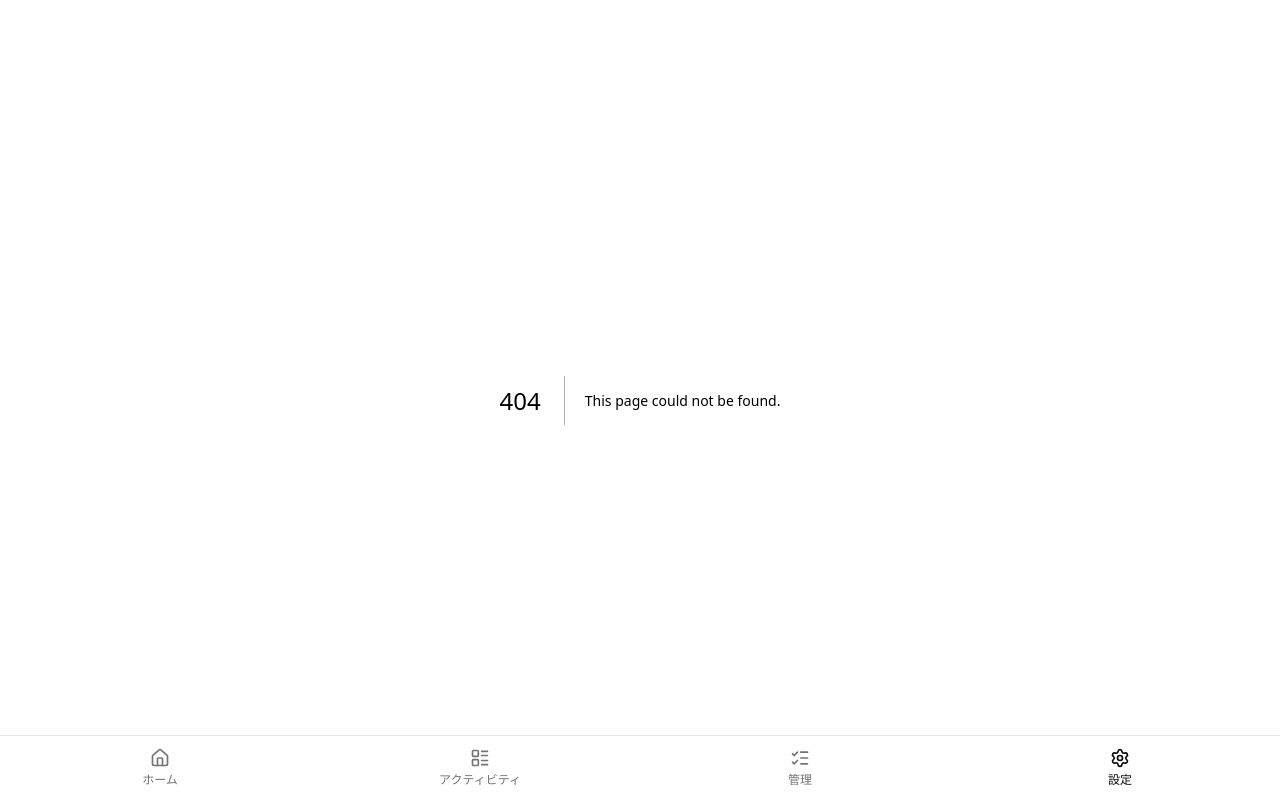
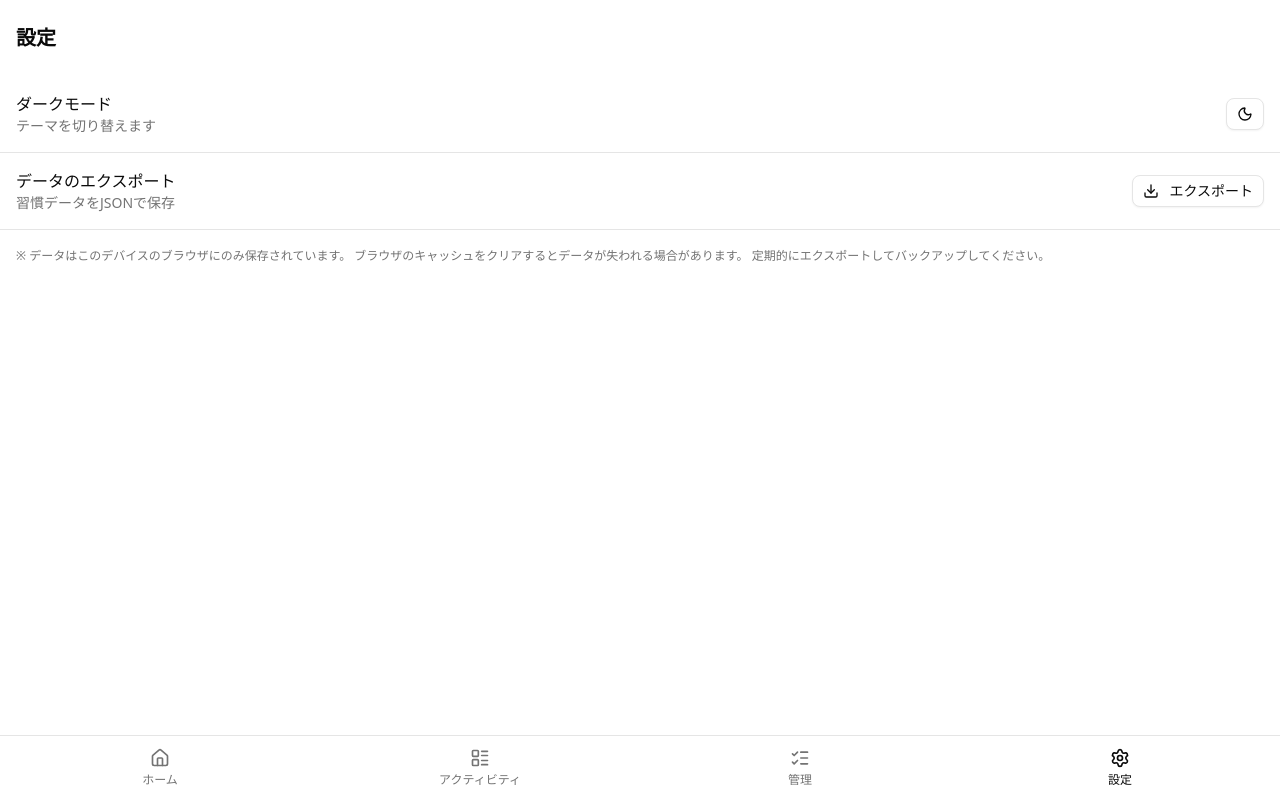
Before and after one commit to Sottiki/kusa-hayasu, a Next.js app: page /settings in a window 1280 px wide. Before the commit this address had no page. Built offline with nearby package versions, Linux system fonts and the light colour scheme.

Commit message:
feat: 設定画面を追加

```diff
--- /dev/null
+++ b/src/app/settings/page.tsx
@@ -0,0 +1,12 @@
+import { SettingsPanel } from "@/components/settings/settings-panel";
+
+export default function SettingsPage() {
+	return (
+		<main className="min-h-svh pb-20">
+			<div className="px-4 pt-6">
+				<h1 className="mb-6 text-xl font-semibold">設定</h1>
+			</div>
+			<SettingsPanel />
+		</main>
+	);
+}
--- /dev/null
+++ b/src/components/settings/settings-panel.tsx
@@ -0,0 +1,89 @@
+"use client";
+
+import { Download, Moon, Sun } from "lucide-react";
+import { useTheme } from "next-themes";
+import { useEffect, useState } from "react";
+import { Button } from "@/components/ui/button";
+
+/** データのエクスポート処理 — localStorage の全データをJSONファイルとしてダウンロード */
+function exportData() {
+	const keys = [
+		"kusa-hayasu:habits",
+		"kusa-hayasu:records",
+		"kusa-hayasu:milestones",
+	];
+	const data: Record<string, unknown> = {};
+	for (const key of keys) {
+		const raw = localStorage.getItem(key);
+		data[key] = raw ? JSON.parse(raw) : [];
+	}
+
+	const json = JSON.stringify(data, null, 2);
+	const blob = new Blob([json], { type: "application/json" });
+	const url = URL.createObjectURL(blob);
+
+	const a = document.createElement("a");
+	a.href = url;
+	a.download = `kusa-hayasu-backup-${new Date().toISOString().slice(0, 10)}.json`;
+	a.click();
+	URL.revokeObjectURL(url);
+}
+
+/** 設定パネル — ダークモード切替・データエクスポート */
+export function SettingsPanel() {
+	const { theme, setTheme } = useTheme();
+	// hydration mismatch 防止
+	const [mounted, setMounted] = useState(false);
+	useEffect(() => setMounted(true), []);
+
+	const isDark = theme === "dark";
+
+	return (
+		<div className="divide-y">
+			{/* ダークモード切替 */}
+			<div className="flex items-center justify-between px-4 py-4">
+				<div>
+					<p className="font-medium">ダークモード</p>
+					<p className="text-muted-foreground text-sm">テーマを切り替えます</p>
+				</div>
+				{mounted && (
+					<Button
+						variant="outline"
+						size="sm"
+						onClick={() => setTheme(isDark ? "light" : "dark")}
+						aria-label={isDark ? "ライトモードに切替" : "ダークモードに切替"}
+					>
+						{isDark ? (
+							<Sun className="h-4 w-4" />
+						) : (
+							<Moon className="h-4 w-4" />
+						)}
+					</Button>
+				)}
+			</div>
+
+			{/* データエクスポート */}
+			<div className="flex items-center justify-between px-4 py-4">
+				<div>
+					<p className="font-medium">データのエクスポート</p>
+					<p className="text-muted-foreground text-sm">
+						習慣データをJSONで保存
+					</p>
+				</div>
+				<Button variant="outline" size="sm" onClick={exportData}>
+					<Download className="mr-1 h-4 w-4" />
+					エクスポート
+				</Button>
+			</div>
+
+			{/* ローカル保存の注意書き */}
+			<div className="px-4 py-4">
+				<p className="text-muted-foreground text-xs leading-relaxed">
+					※ データはこのデバイスのブラウザにのみ保存されています。
+					ブラウザのキャッシュをクリアするとデータが失われる場合があります。
+					定期的にエクスポートしてバックアップしてください。
+				</p>
+			</div>
+		</div>
+	);
+}
```
Also changed, not shown: 2 other files (tests, documents, lock files or other folders).
